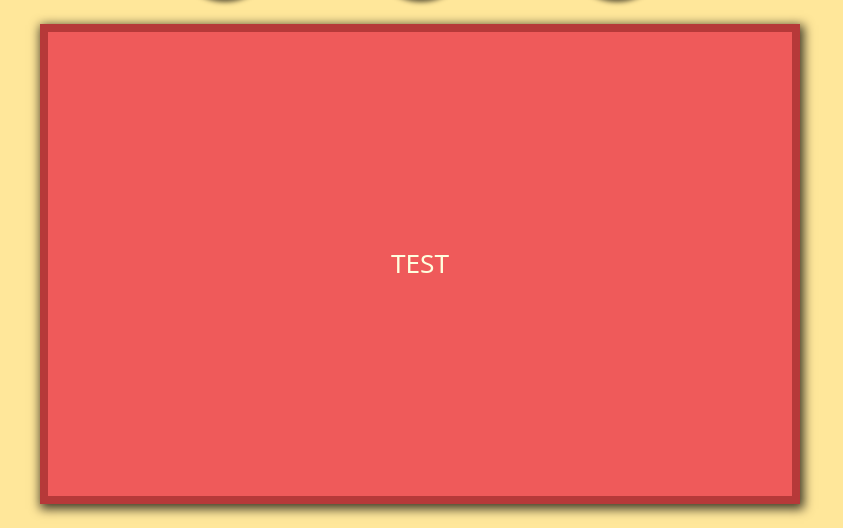
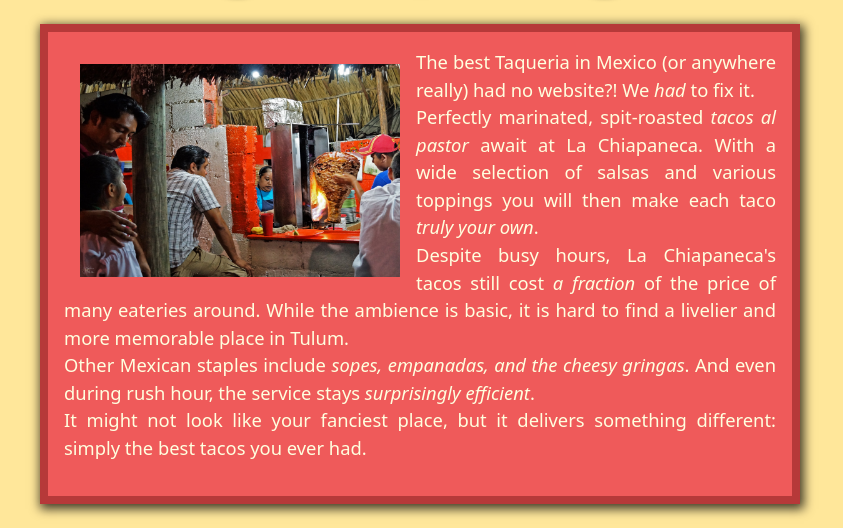
Before and after one commit to Nathoggles/restaurant-page, a website built with webpack: page src/template.html in a window 1280 px wide. Shown: the part 272-800 px from the top of the page, without its empty margins (220-1063 px from the left). Built offline with nearby package versions, Linux system fonts and the light colour scheme.

Commit message:
add sample description

```diff
--- a/src/styles.css
+++ b/src/styles.css
@@ -66,10 +66,7 @@ ul {
     margin-top: 1.5rem;
     width: clamp(300px, 80vw, 95vh);
     height: 60vh;
-    display: flex;
-    flex-direction: column;
-    justify-content: center;
-    align-items: center;
+    padding: 1rem;
     position: relative;
 
     background-color: var(--bulletColor);
@@ -78,14 +75,14 @@ ul {
     box-shadow: 2px 3px 10px 2px rgba(0,0,0,0.75);
 }
 
-
+.contentImage {
+    float: left;
+    width: 20rem;
+    margin: 1rem;
+}
 .contentText {
-    position: absolute;
-    top: 50%;
-    left: 50%;
-    transform: translate(-50%, -50%);
-    font-size: var(--base-size);
-    text-align: center;
+    text-align: justify;
+    font-size: calc(var(--base-size) * 0.7);
 }
 
 
@@ -96,8 +93,7 @@ ul {
 }
 
 button {
-    padding: 0.3rem 0.3rem;
-    width: 100px;
+    padding: 0.45rem 0.45rem;
     aspect-ratio: 1;
     border-radius: 50%;
     font-size: var(--base-size);
--- a/src/template.html
+++ b/src/template.html
@@ -28,7 +28,18 @@
                 </ul>
         </header>
             <div class="content" id="contentL">
-                <div class="contentText">TEST</div>
+                <img src="inside.jpg" alt="A look inside the restaurant" class="contentImage" width="160px"/>
+                <div class="contentText"><p>The best Taqueria in Mexico (or anywhere really) had no website?! We <em>had</em> to fix it. </p>
+                    <p>Perfectly marinated, spit-roasted <em>tacos al pastor</em> await at La Chiapaneca. With a wide selection of salsas and various toppings you will then make each taco <em>truly your own</em>.</p>
+
+                    <p>Despite busy hours, La Chiapaneca's tacos still cost <em>a fraction</em> of the price of many eateries around. While the ambience is basic, it is hard to find a livelier and more memorable place in Tulum.</p>
+
+                    <p>Other Mexican staples include <em>sopes, empanadas, and the cheesy gringas</em>. And even during rush hour, the service stays <em>surprisingly efficient</em>.</p>
+
+                    <p>It might not look like your fanciest place, but it delivers something different: simply the best tacos you ever had.</p>
+
+
+                </div>
             </div>
     </div>
 </body>
```
Also changed, not shown: src/inside.jpg (added).
